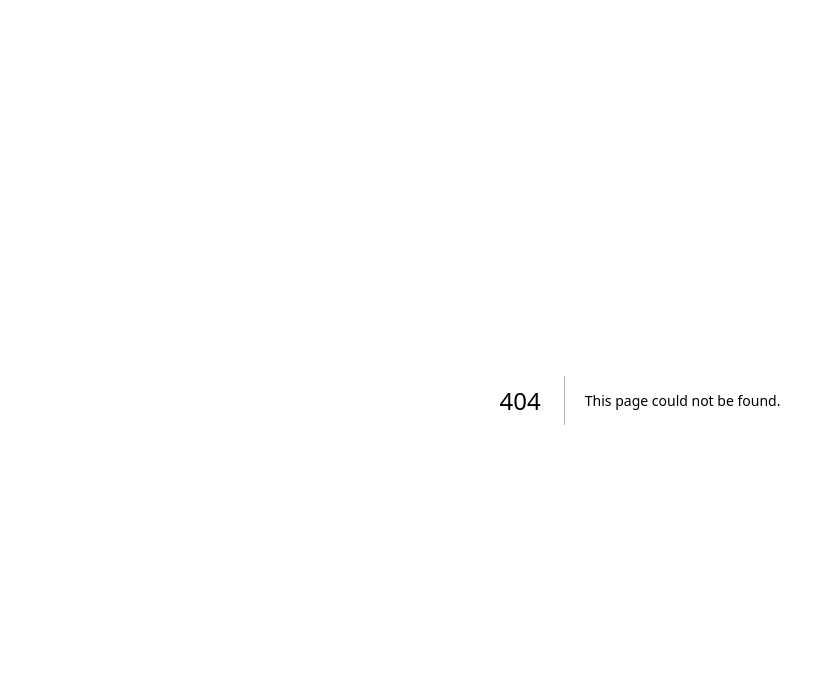
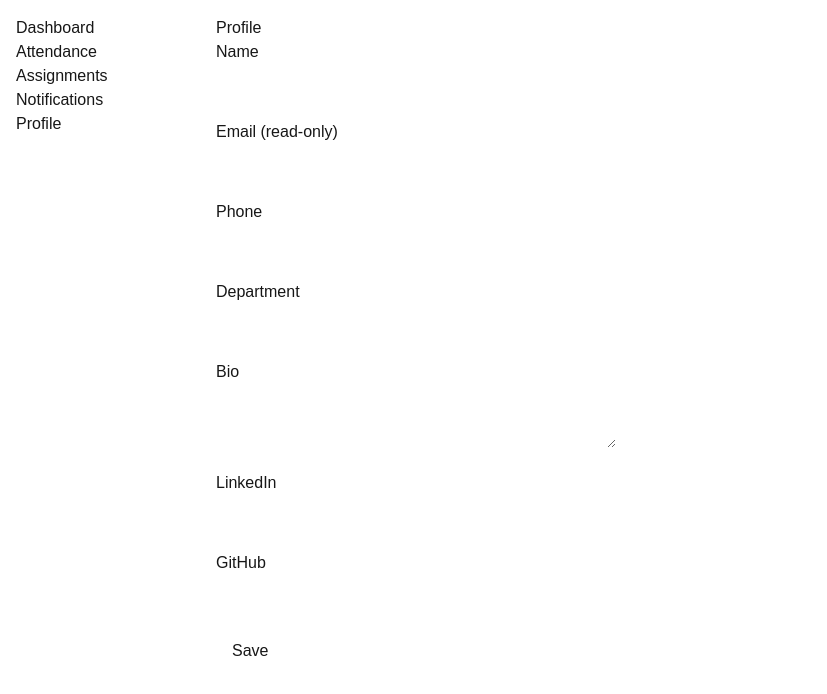
Before and after one commit to shlokgitt/Smart-Campus-management, a Next.js app: page /student/profile in a window 1280 px wide. Before the commit this address had no page. Shown: the top 694 px of the page, without its empty margins (0-827 px from the left). Built offline with nearby package versions, Linux system fonts and the light colour scheme; no server answers.

Commit message:
feat: add student profile view and edit

```diff
--- /dev/null
+++ b/app/api/student/profile/route.ts
@@ -0,0 +1,24 @@
+import { NextResponse } from "next/server";
+import { getServerSession } from "next-auth";
+import { authOptions } from "@/lib/auth";
+import { connectDB } from "@/lib/db";
+import User from "@/lib/models/User";
+
+export async function GET() {
+  const session = await getServerSession(authOptions);
+  if (!session) return NextResponse.json({ error: "Unauthorized" }, { status: 401 });
+
+  await connectDB();
+  const user = await User.findById((session.user as any).id).select("-password");
+  return NextResponse.json(user);
+}
+
+export async function PATCH(req: Request) {
+  const session = await getServerSession(authOptions);
+  if (!session) return NextResponse.json({ error: "Unauthorized" }, { status: 401 });
+
+  await connectDB();
+  const updates = await req.json();
+  const user = await User.findByIdAndUpdate((session.user as any).id, updates, { new: true }).select("-password");
+  return NextResponse.json(user);
+}
--- /dev/null
+++ b/app/student/profile/page.tsx
@@ -0,0 +1,101 @@
+"use client";
+import { useEffect, useState } from "react";
+
+export default function ProfilePage() {
+  const [profile, setProfile] = useState<any>(null);
+  const [status, setStatus] = useState("");
+
+  useEffect(() => {
+    fetch("/api/student/profile")
+      .then((r) => r.json())
+      .then(setProfile);
+  }, []);
+
+  async function handleSubmit(e: React.FormEvent) {
+    e.preventDefault();
+    setStatus("Saving...");
+    const res = await fetch("/api/student/profile", {
+      method: "PATCH",
+      headers: { "Content-Type": "application/json" },
+      body: JSON.stringify({
+        name: profile.name,
+        phone: profile.phone,
+        department: profile.department,
+        bio: profile.bio,
+        linkedin: profile.linkedin,
+        github: profile.github,
+      }),
+    });
+    if (res.ok) {
+      setStatus("Saved!");
+    } else {
+      setStatus("Failed to save.");
+    }
+  }
+
+  if (!profile) return <p>Loading...</p>;
+
+  return (
+    <div>
+      <h1>Profile</h1>
+      <form onSubmit={handleSubmit} style={{ maxWidth: 400 }}>
+        <div style={{ marginBottom: "1rem" }}>
+          <label>Name</label><br />
+          <input
+            value={profile.name || ""}
+            onChange={(e) => setProfile({ ...profile, name: e.target.value })}
+            style={{ width: "100%", padding: "0.5rem" }}
+          />
+        </div>
+        <div style={{ marginBottom: "1rem" }}>
+          <label>Email (read-only)</label><br />
+          <input value={profile.email || ""} disabled style={{ width: "100%", padding: "0.5rem" }} />
+        </div>
+        <div style={{ marginBottom: "1rem" }}>
+          <label>Phone</label><br />
+          <input
+            value={profile.phone || ""}
+            onChange={(e) => setProfile({ ...profile, phone: e.target.value })}
+            style={{ width: "100%", padding: "0.5rem" }}
+          />
+        </div>
+        <div style={{ marginBottom: "1rem" }}>
+          <label>Department</label><br />
+          <input
+            value={profile.department || ""}
+            onChange={(e) => setProfile({ ...profile, department: e.target.value })}
+            style={{ width: "100%", padding: "0.5rem" }}
+          />
+        </div>
+        <div style={{ marginBottom: "1rem" }}>
+          <label>Bio</label><br />
+          <textarea
+            value={profile.bio || ""}
+            onChange={(e) => setProfile({ ...profile, bio: e.target.value })}
+            style={{ width: "100%", padding: "0.5rem" }}
+          />
+        </div>
+        <div style={{ marginBottom: "1rem" }}>
+          <label>LinkedIn</label><br />
+          <input
+            value={profile.linkedin || ""}
+            onChange={(e) => setProfile({ ...profile, linkedin: e.target.value })}
+            style={{ width: "100%", padding: "0.5rem" }}
+          />
+        </div>
+        <div style={{ marginBottom: "1rem" }}>
+          <label>GitHub</label><br />
+          <input
+            value={profile.github || ""}
+            onChange={(e) => setProfile({ ...profile, github: e.target.value })}
+            style={{ width: "100%", padding: "0.5rem" }}
+          />
+        </div>
+        <button type="submit" style={{ padding: "0.5rem 1rem" }}>
+          Save
+        </button>
+      </form>
+      {status && <p>{status}</p>}
+    </div>
+  );
+}
```
